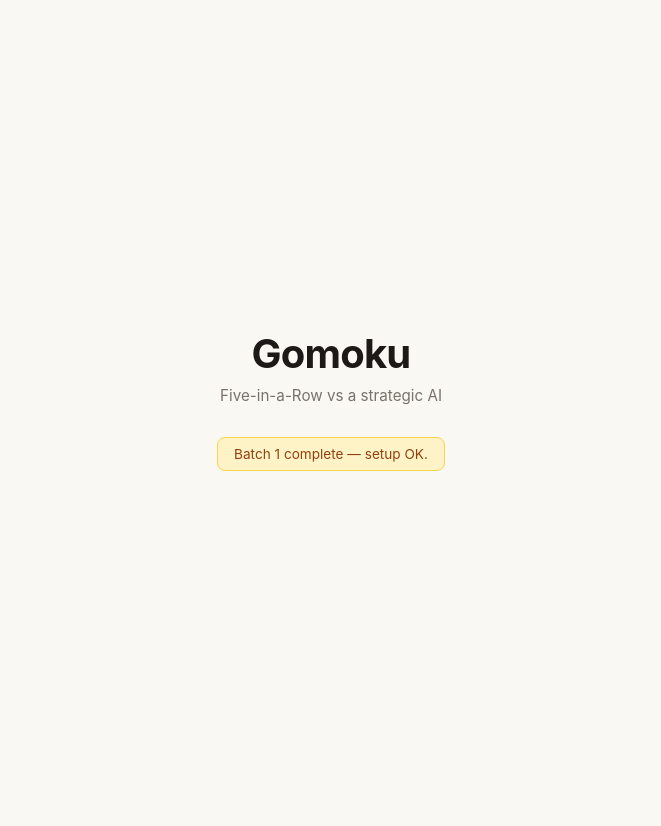
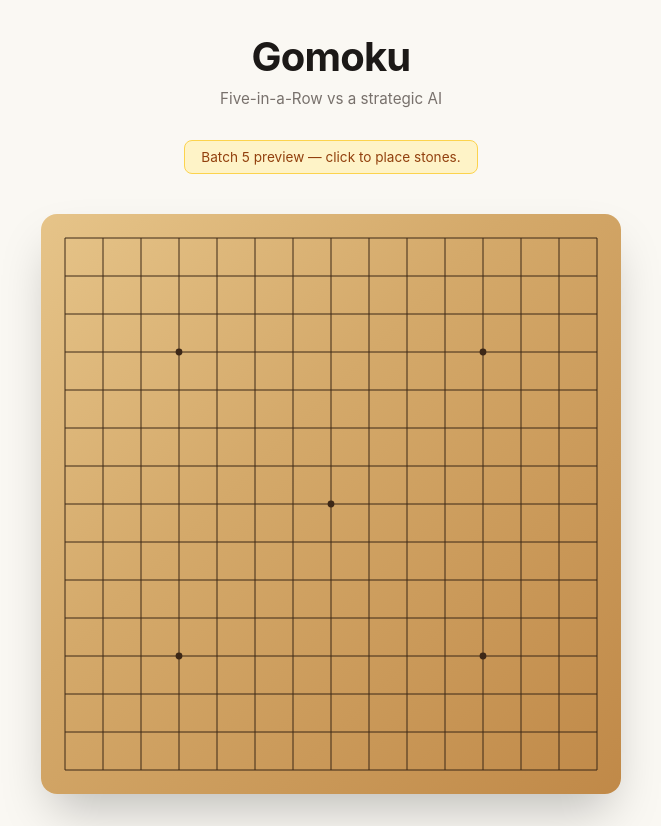
Before and after one commit to KAMRANkami313/gomoku-game, a React (Vite) app: page / in a window 1280 px wide. Shown: the whole page, without its empty margins (309-970 px from the left). Before the commit the page ends 800 px from the top, so only its background shows below. Built offline with nearby package versions, Linux system fonts and the light colour scheme.

Commit message:
Batch 5: GomokuBoard SVG component with 3D stones, last-move marker, winning-line highlight + 13 tests

```diff
--- a/src/App.tsx
+++ b/src/App.tsx
@@ -1,16 +1,37 @@
 import { useState } from 'react'
+import { GomokuBoard } from './components/GomokuBoard'
+import { createEmptyBoard } from './lib/types'
+import { applyMove } from './lib/logic'
+import type { Board, Position, Player } from './lib/types'
 import './styles/app.css'
 
 function App() {
-  const [ready] = useState(true)
+  const [board, setBoard] = useState<Board>(() => createEmptyBoard())
+  const [lastMove, setLastMove] = useState<Position | null>(null)
+  const [player, setPlayer] = useState<Player>(1)
+
+  const handleClick = (row: number, col: number) => {
+    if (board[row][col] !== 0) return
+    const next = applyMove(board, row, col, player)
+    setBoard(next)
+    setLastMove({ row, col })
+    setPlayer(player === 1 ? 2 : 1)
+  }
 
   return (
     <main className="app">
       <h1 className="app__title">Gomoku</h1>
       <p className="app__subtitle">Five-in-a-Row vs a strategic AI</p>
-      <p className="app__status">
-        {ready ? 'Batch 1 complete — setup OK.' : 'Loading…'}
-      </p>
+      <p className="app__status">Batch 5 preview — click to place stones.</p>
+      <div style={{ marginTop: '2rem' }}>
+        <GomokuBoard
+          board={board}
+          onCellClick={handleClick}
+          lastMove={lastMove}
+          winningLine={null}
+          disabled={false}
+        />
+      </div>
     </main>
   )
 }
--- /dev/null
+++ b/src/components/GomokuBoard.tsx
@@ -0,0 +1,196 @@
+import { memo, useMemo } from 'react'
+import type { ReactNode } from 'react'
+import { BOARD_SIZE } from '../lib/types'
+import type { Board, Position } from '../lib/types'
+
+interface GomokuBoardProps {
+  board: Board
+  onCellClick: (row: number, col: number) => void
+  lastMove: Position | null
+  winningLine: Position[] | null
+  disabled: boolean
+}
+
+const CELL = 38
+const PADDING = 24
+const BOARD_PX = (BOARD_SIZE - 1) * CELL + PADDING * 2
+const STONE_RADIUS = CELL * 0.42
+
+const STAR_POINTS: ReadonlyArray<readonly [number, number]> = [
+  [3, 3],
+  [3, 11],
+  [11, 3],
+  [11, 11],
+  [7, 7],
+]
+
+function GomokuBoardImpl({
+  board,
+  onCellClick,
+  lastMove,
+  winningLine,
+  disabled,
+}: GomokuBoardProps) {
+  const winSet = useMemo(() => {
+    const s = new Set<string>()
+    if (winningLine) {
+      for (const p of winningLine) s.add(`${p.row},${p.col}`)
+    }
+    return s
+  }, [winningLine])
+
+  const toXY = (row: number, col: number) => ({
+    x: PADDING + col * CELL,
+    y: PADDING + row * CELL,
+  })
+
+  const lines: ReactNode[] = []
+  for (let i = 0; i < BOARD_SIZE; i++) {
+    const hStart = toXY(i, 0)
+    const hEnd = toXY(i, BOARD_SIZE - 1)
+    lines.push(
+      <line
+        key={`h-${i}`}
+        x1={hStart.x}
+        y1={hStart.y}
+        x2={hEnd.x}
+        y2={hEnd.y}
+        stroke="#3d2817"
+        strokeWidth={1}
+      />,
+    )
+    const vStart = toXY(0, i)
+    const vEnd = toXY(BOARD_SIZE - 1, i)
+    lines.push(
+      <line
+        key={`v-${i}`}
+        x1={vStart.x}
+        y1={vStart.y}
+        x2={vEnd.x}
+        y2={vEnd.y}
+        stroke="#3d2817"
+        strokeWidth={1}
+      />,
+    )
+  }
+
+  const stars = STAR_POINTS.map(([r, c]) => {
+    const { x, y } = toXY(r, c)
+    return <circle key={`star-${r}-${c}`} cx={x} cy={y} r={3.4} fill="#3d2817" />
+  })
+
+  const stones: ReactNode[] = []
+  for (let r = 0; r < BOARD_SIZE; r++) {
+    for (let c = 0; c < BOARD_SIZE; c++) {
+      const v = board[r][c]
+      if (v === 0) continue
+      const { x, y } = toXY(r, c)
+      const isWinCell = winSet.has(`${r},${c}`)
+      const isLast = !!lastMove && lastMove.row === r && lastMove.col === c
+
+      stones.push(
+        <g key={`stone-${r}-${c}`}>
+          <circle
+            cx={x}
+            cy={y}
+            r={STONE_RADIUS}
+            fill={v === 1 ? 'url(#black-stone)' : 'url(#white-stone)'}
+            stroke={
+              isWinCell
+                ? '#22c55e'
+                : v === 1
+                  ? 'rgba(0,0,0,0.45)'
+                  : 'rgba(0,0,0,0.25)'
+            }
+            strokeWidth={isWinCell ? 2.5 : 0.5}
+          />
+          {isLast && (
+            <circle
+              cx={x}
+              cy={y}
+              r={STONE_RADIUS * 0.28}
+              fill="#f97316"
+              opacity={0.9}
+            />
+          )}
+          {isWinCell && (
+            <circle
+              cx={x}
+              cy={y}
+              r={STONE_RADIUS + 2}
+              fill="none"
+              stroke="#22c55e"
+              strokeWidth={2}
+              opacity={0.9}
+            />
+          )}
+        </g>,
+      )
+    }
+  }
+
+  const clickTargets: ReactNode[] = []
+  for (let r = 0; r < BOARD_SIZE; r++) {
+    for (let c = 0; c < BOARD_SIZE; c++) {
+      const { x, y } = toXY(r, c)
+      const isEmpty = board[r][c] === 0
+      clickTargets.push(
+        <rect
+          key={`click-${r}-${c}`}
+          x={x - CELL / 2}
+          y={y - CELL / 2}
+          width={CELL}
+          height={CELL}
+          fill="transparent"
+          pointerEvents="all"
+          data-testid={`cell-${r}-${c}`}
+          style={{ cursor: isEmpty && !disabled ? 'pointer' : 'default' }}
+          onClick={() => {
+            if (disabled) return
+            if (!isEmpty) return
+            onCellClick(r, c)
+          }}
+        />,
+      )
+    }
+  }
+
+  return (
+    <div
+      style={{
+        background:
+          'linear-gradient(135deg, #e6c489 0%, #d4a96a 40%, #c08948 100%)',
+        borderRadius: '16px',
+        boxShadow: '0 25px 50px -12px rgba(0, 0, 0, 0.25)',
+        userSelect: 'none',
+        width: 'fit-content',
+      }}
+    >
+      <svg
+        width={BOARD_PX}
+        height={BOARD_PX}
+        viewBox={`0 0 ${BOARD_PX} ${BOARD_PX}`}
+        style={{ display: 'block' }}
+      >
+        <defs>
+          <radialGradient id="black-stone" cx="0.35" cy="0.35" r="0.7">
+            <stop offset="0%" stopColor="#6a6a6a" />
+            <stop offset="40%" stopColor="#1a1a1a" />
+            <stop offset="100%" stopColor="#000000" />
+          </radialGradient>
+          <radialGradient id="white-stone" cx="0.35" cy="0.35" r="0.7">
+            <stop offset="0%" stopColor="#ffffff" />
+            <stop offset="55%" stopColor="#f2efe7" />
+            <stop offset="100%" stopColor="#cfc8b3" />
+          </radialGradient>
+        </defs>
+        {lines}
+        {stars}
+        {stones}
+        {clickTargets}
+      </svg>
+    </div>
+  )
+}
+
+export const GomokuBoard = memo(GomokuBoardImpl)
```
Also changed, not shown: 1 other file (tests, documents, lock files or other folders).
